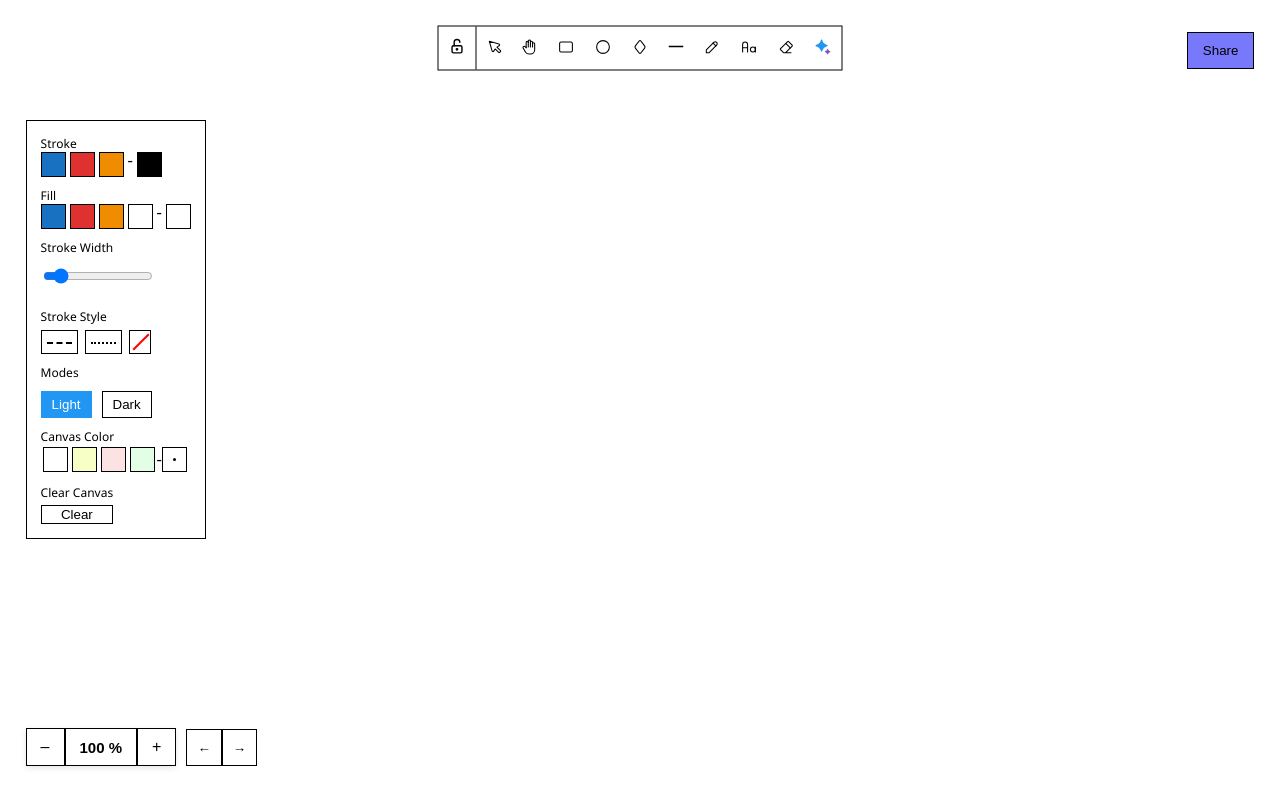
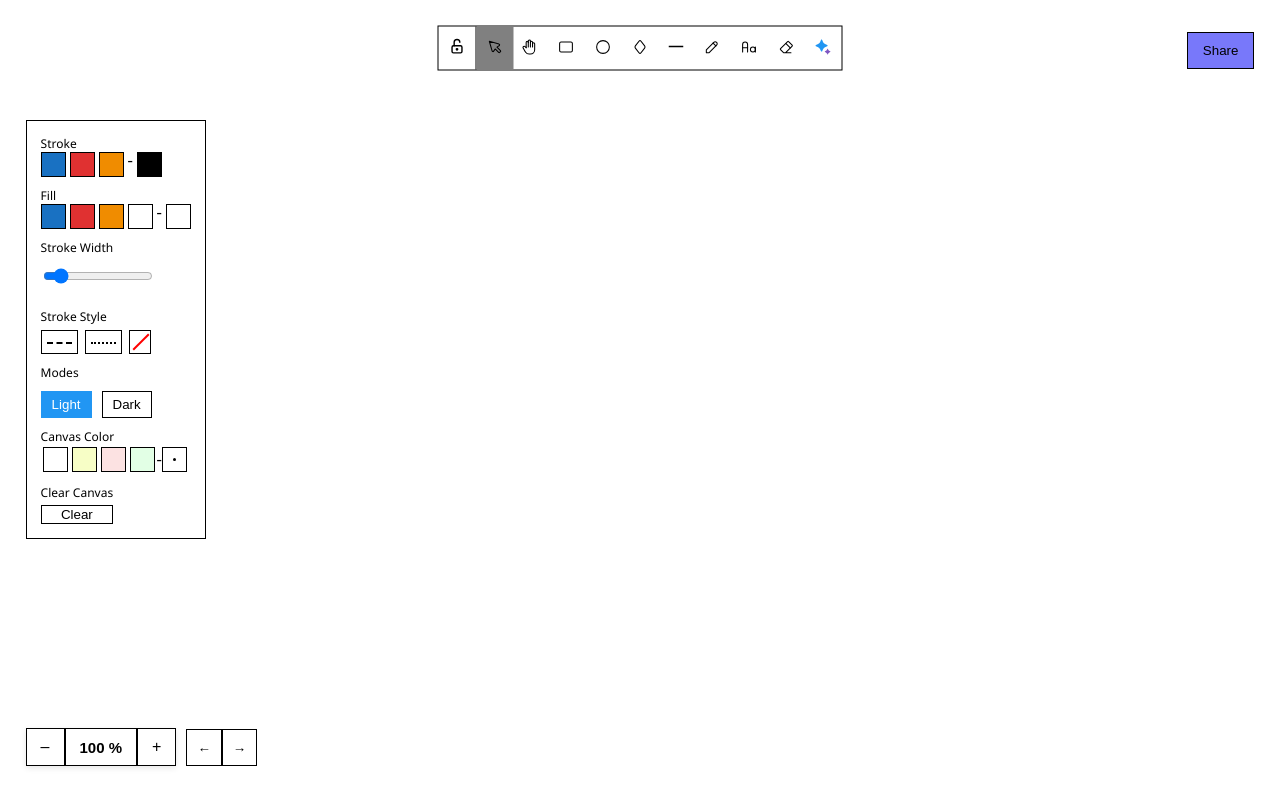
Before and after one commit to NofilHafeez/doodle-desk, a React (Vite) app in the folder client/: page / in a window 1280 px wide. Built offline with nearby package versions, Linux system fonts and the light colour scheme; no server answers.

Commit message:
fix toolBar

```diff
--- a/client/src/components/ToolBar.tsx
+++ b/client/src/components/ToolBar.tsx
@@ -1,7 +1,7 @@
 import type { Canvas } from '../classes/drawing/canvas';
 import '../style/toolbar.css';
 import AIHelper from './Ai';
-import { useState } from 'react';
+import {  useState } from 'react';
 
 
 interface ToolBarProps {
@@ -15,21 +15,15 @@ interface ToolBarProps {
 
 const ToolBar= ({setButtonTool, canvasInstance, setShapeCreated, setlock, lock, buttonTool}: ToolBarProps) => {
   // console.log(canvasInstance)
-  const [bgColor, setBgColor] = useState('');
-  const [active, setActive] = useState(false)
+  const [bgColor, setBgColor] = useState('gray');
+  const [active, setActive] = useState(true)
+
+
 
 
   const changeBackgroundColor = () => {
-    // setActive(false)
-    if (lock === "Unlock" || lock === "Lock") {
-    if (active === false && buttonTool === 'Select') {
       setActive(true)
       setBgColor('gray')
-    } else if (active === false && buttonTool === 'Hand') {
-      setActive(false)
-      // setBgColor('gray')
-    }
-    }
   }
 
   return (
@@ -43,7 +37,7 @@ const ToolBar= ({setButtonTool, canvasInstance, setShapeCreated, setlock, lock,
         </div>
       ):(
         <div>
-          <button  style={{backgroundColor: active ? bgColor: undefined}} onClick={() => {setlock('Unlock'); setActive(false); }} className="toolbar-button lock">
+          <button  style={{backgroundColor: active ? bgColor: undefined}} onClick={() => {setlock('Unlock'); setActive(false); changeBackgroundColor(); }} className="toolbar-button lock">
 
 
          <svg  xmlns="http://www.w3.org/2000/svg"  width="17"  height="20"  viewBox="0 0 24 24"  fill="currentColor"  className="icon icon-tabler icons-tabler-filled icon-tabler-lock"><path stroke="none" d="M0 0h24v24H0z" fill="none"/><path d="M12 2a5 5 0 0 1 5 5v3a3 3 0 0 1 3 3v6a3 3 0 0 1 -3 3h-10a3 3 0 0 1 -3 -3v-6a3 3 0 0 1 3 -3v-3a5 5 0 0 1 5 -5m0 12a2 2 0 0 0 -1.995 1.85l-.005 .15a2 2 0 1 0 2 -2m0 -10a3 3 0 0 0 -3 3v3h6v-3a3 3 0 0 0 -3 -3" /></svg>
```
